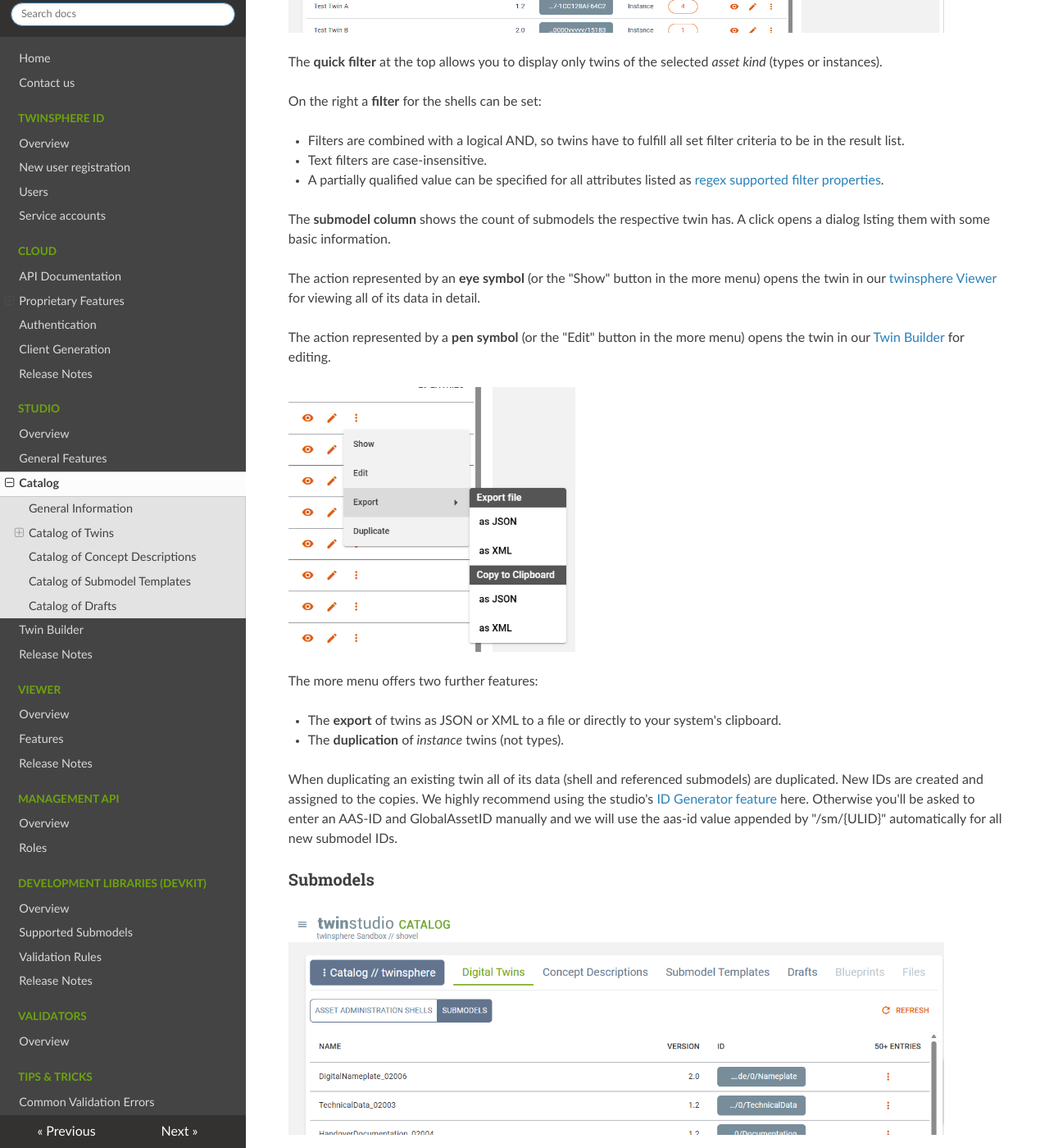
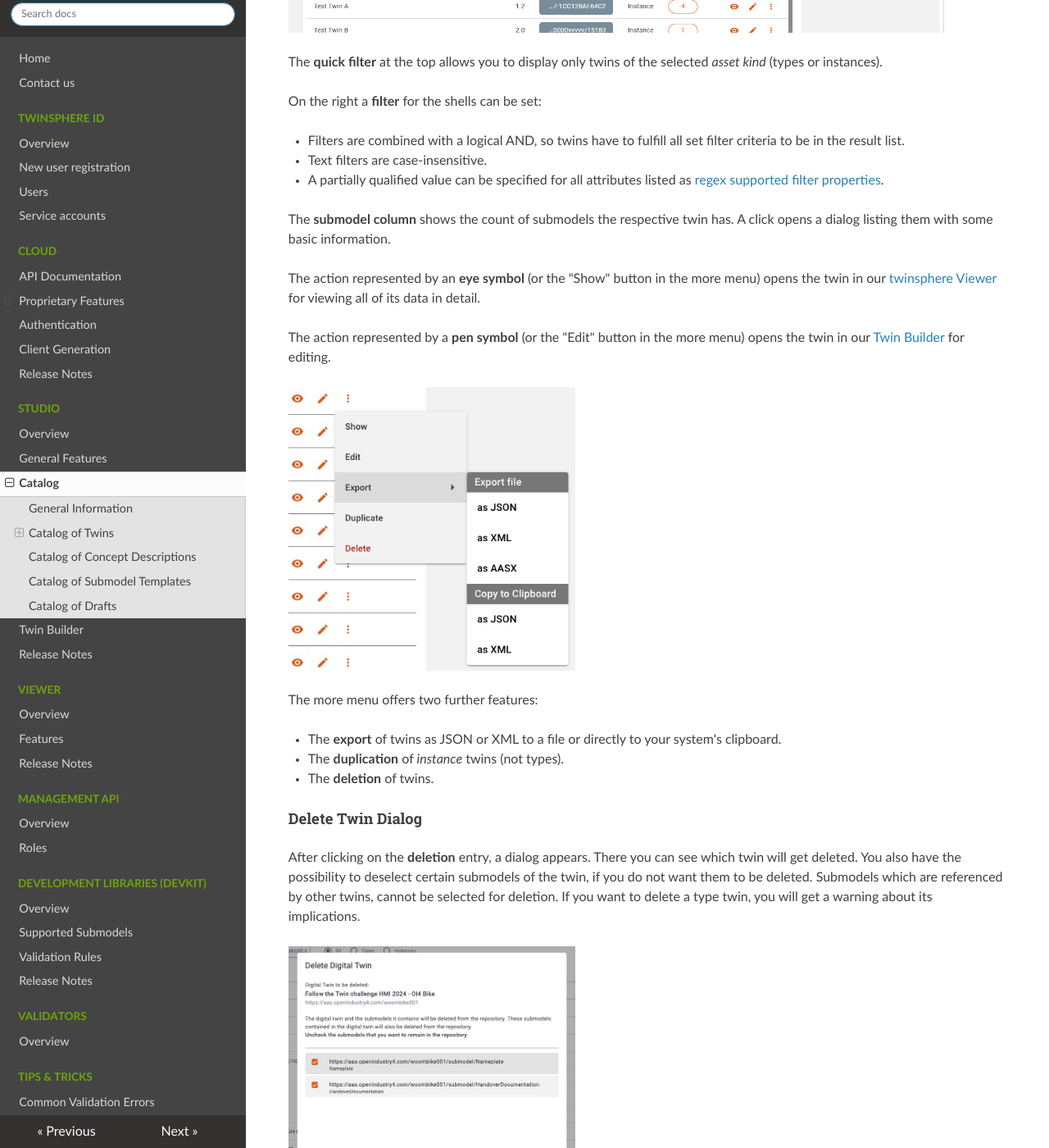
Before and after one commit to twinsphere/twinsphere.github.io, an MkDocs documentation site: the page built from docs/studio-catalog.md, in a window 1280 px wide and 1400 px high, scrolled down 1334 px. Shown: the whole window at 82% size. Built offline with MkDocs 1.6.1, drawn with Linux system fonts in a browser that asks for light colours; nearby versions of some CDN libraries; some of the changed text lies outside the part shown.

Commit message:
feat(catalog): add description of delete twin dialog

```diff
--- a/docs/studio-catalog.md
+++ b/docs/studio-catalog.md
@@ -2,10 +2,10 @@
 
 ## General Information
 
-The catalog is twinstudio's view on all of twinsphere's content like twins, submodel templates, concept description
+The catalog is a view on all the content of twinsphere like twins, submodel templates, concept description
 and more.
 
-Each object type has its own catalog. Its records are displayed as a list. On most items you may involke actions, like
+Each object type has its own catalog. Its records are displayed as a list. On most items you may invoke actions, like
 viewing or editing a twin or displaying the detailed definitions of a concept description.
 
 If there are more entries than displayed (indicated by a *"+"* sign in the list header) a *load more* button is visible
@@ -42,7 +42,7 @@
 - A partially qualified value can be specified for all attributes listed as
   [regex supported filter properties](cloud-shell-filter-queries.md/#regex-support).
 
-The **submodel column** shows the count of submodels the respective twin has. A click opens a dialog lsting them
+The **submodel column** shows the count of submodels the respective twin has. A click opens a dialog listing them
 with some basic information.
 
 The action represented by an **eye symbol** (or the "Show" button in the more menu) opens the twin in our
@@ -57,10 +57,22 @@
 
 - The **export** of twins as JSON or XML to a file or directly to your system's clipboard.
 - The **duplication** of *instance* twins (not types).
+- The **deletion** of twins.
+
+#### Delete Twin Dialog
+
+After clicking on the **deletion** entry, a dialog appears. There you can see which twin will get deleted.
+You also have the possibility to deselect certain submodels of the twin, if you do not want them to be deleted.
+Submodels which are referenced by other twins, cannot be selected for deletion. If you want to delete a type twin,
+you will get a warning about its implications.
+
+![Twin Catalog](img/twinstudio_catalog_twins_delete_twin_dialog.png){: width='350'}
+
+#### Duplication of Instance Twins
 
 When duplicating an existing twin all of its data (shell and referenced submodels) are duplicated. New IDs are created
 and assigned to the copies. We highly recommend using the studio's
-[ID Generator feature](studio-general-features.md/#id-generator) here. Otherwise you'll be asked to enter an AAS-ID
+[ID Generator feature](studio-general-features.md/#id-generator) here. Otherwise, you'll be asked to enter an AAS-ID
 and GlobalAssetID manually and we will use the aas-id value appended by "/sm/{ULID}" automatically for all new submodel
 IDs.
 
```
Also changed, not shown: other parts of docs/studio-catalog.md (+3 -3 lines), docs/img/twinstudio_catalog_twins_delete_twin_dialog.png (added), docs/img/twinstudio_catalog_twins_moremenu.png.
